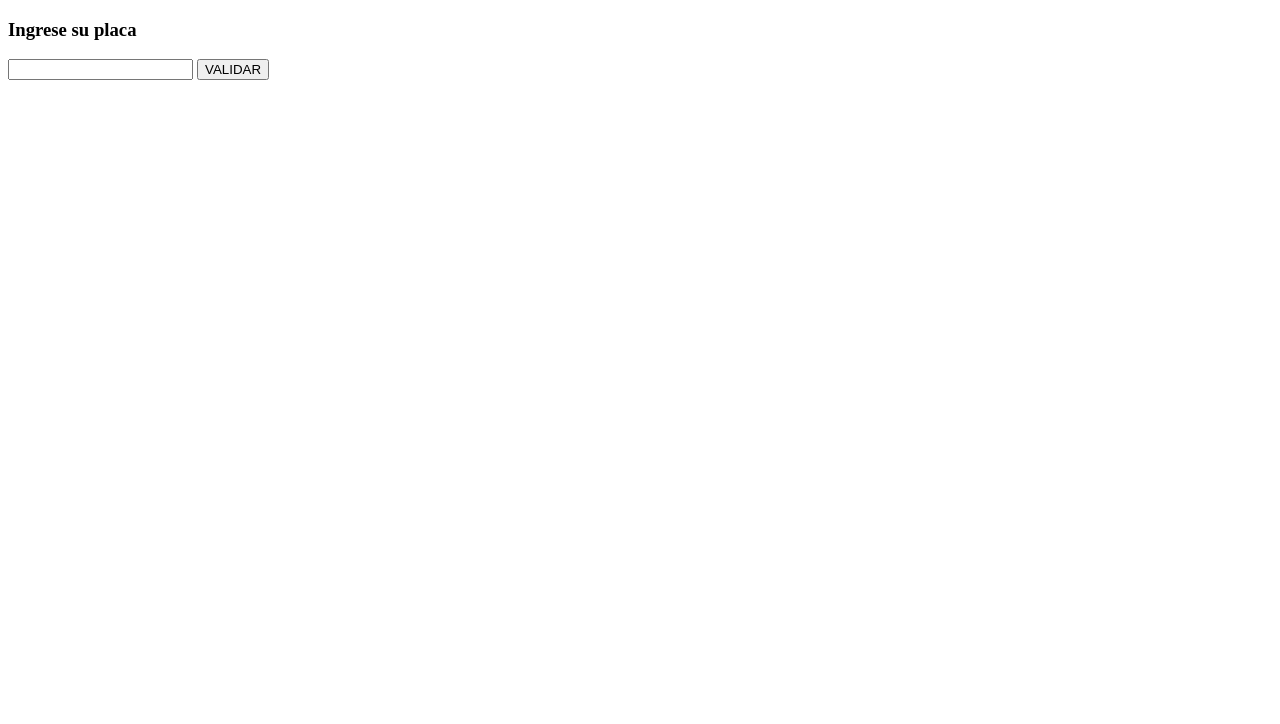
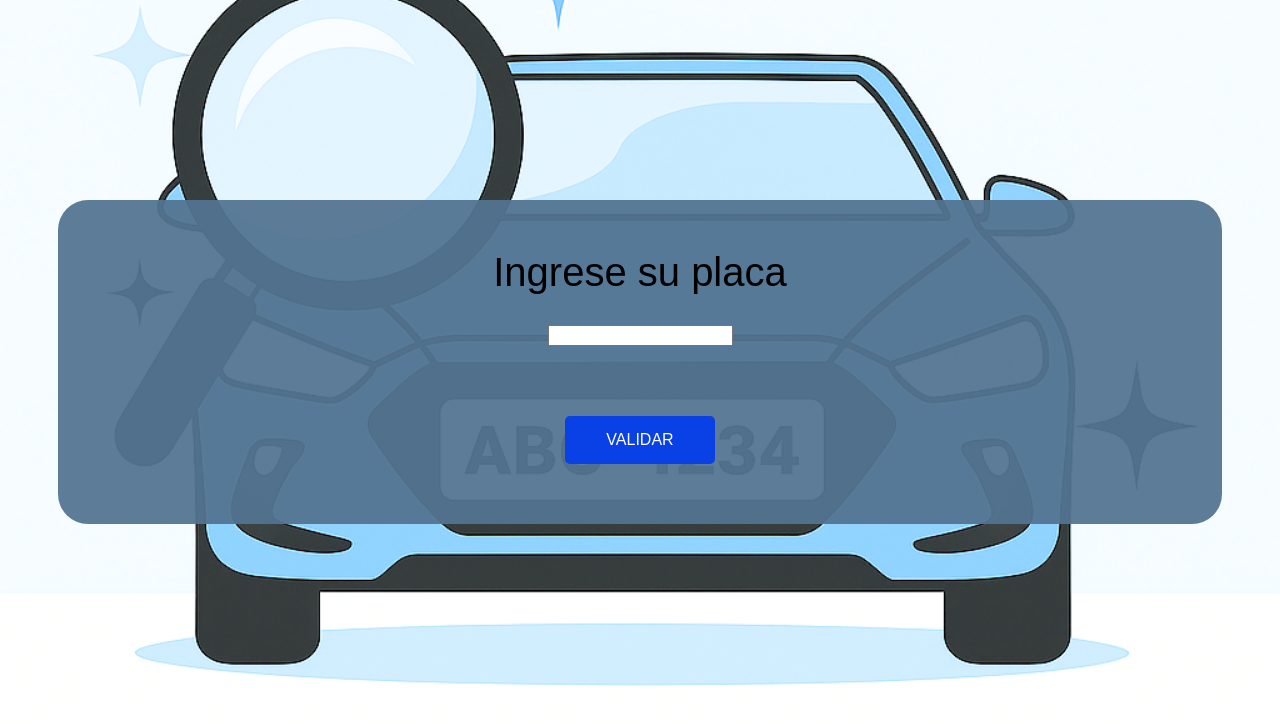
Before and after one commit to luisAristeguieta/krakeDev, a plain HTML site: page placas/placa.html in a window 1280 px wide. Drawn offline with Linux system fonts and the light colour scheme.

Commit message:
Se modifica ligeramente funcion validarEstructura, y se edita interfaz

```diff
--- a/placas/placa.html
+++ b/placas/placa.html
@@ -9,14 +9,23 @@
 
     </head>
     <body>
-        <h3>Ingrese su placa</h3>
-        <input type="text" id="txtPlaca"/>
+    <div class="contenido">
+            <div class="titulo">
+                 Ingrese su placa
+            </div>
 
-        <input type="button" value="VALIDAR"
-        onclick="validarPlaca()"/>
+            <div class = "cajaTexto">
+                 <input type="text" id="txtPlaca"/>
+            </div>
 
-        <h3 id="lblResultado"></h3>
-        <h3 id="lblError"></h3>
+            <div class="boton">
+                <input class="estiloBoton" type="button" value="VALIDAR" onclick="validarPlaca()"/>
+            </div>
 
+            <div class="areaResultado">
+                <div class="resultado" id="lblResultado"></div>
+                <div class="error" id="lblError"></div>
+            </div>
+    </div>
     </body>
 </html>
--- a/placas/placas.css
+++ b/placas/placas.css
@@ -0,0 +1,112 @@
+body {
+    background-image: url("placa6.png");
+    background-size: cover;
+    background-repeat: no-repeat;
+    background-position: center;
+    background-color: aliceblue;
+}
+
+
+.contenido{
+    display: flex;
+    flex-direction: column;
+    background-color: rgba(83, 116, 145, 0.938);
+    margin-top: 200px;
+    margin-left: 50px;
+    margin-right: 50px;
+    border-radius: 30px;
+}
+
+
+.titulo{
+    display: flex;
+    flex-direction: row;
+    justify-content: center;
+    margin-top: 50px;
+    margin-bottom: 30px;
+    font-size: 40px;
+    font-family: Arial, Helvetica, sans-serif;
+}
+
+.ingresoDatos{
+    padding: 10px;
+    display: flex;
+    flex-direction: column;
+    justify-content: center; /* Propiedad modificada para que el contenido este a la derecha*/
+    font-family: Arial, Helvetica, sans-serif;
+}
+
+
+.cajaTexto{
+    display: flex;
+    flex-direction: row;
+    justify-content: center;
+    margin-bottom: 50px;
+}
+
+.estiloBoton{
+    background-color: rgb(9, 65, 231);
+    border: none;
+    color: white;
+    padding: 15px;
+    text-align: center;
+    font-size: 16px;
+    border-radius: 5px;
+    width: 150px; /* Agrego esta nueva propiedad, esto garantiza que el tamano de los botones tenga en el mismo ancho*/
+
+}
+.estiloBoton:hover {
+    background-color:white;
+    color: rgb(9, 109, 231);
+    border:1px;
+    border-radius: 5px;
+}
+.estiloBoton:active{
+    border: none;
+    color: white;
+    padding: 15px;
+    text-align: center;
+    font-size: 16px;
+    border-radius: 5px;
+}
+.boton{
+    display: flex;
+    flex-direction: row;
+    justify-content: center;
+    margin-top: 20px;
+}
+.contenedorBoton{
+    display: flex;
+    flex:1;
+    justify-content: center;
+}
+
+.areaResultado{
+    display: flex;
+    flex:1;
+    flex-direction: column;
+    justify-content: center;
+    align-items: center;
+}
+
+.resultado{
+    display: flex;
+    flex:1;
+    flex-direction: row;
+    font-size: 20px;
+    font-family: Arial, Helvetica, sans-serif;
+    margin-top: 30px;
+    color: rgb(43, 255, 0);
+
+}
+
+.error{
+    display: flex;
+    flex:1;
+    flex-direction: row;
+    font-size: 15px;
+    font-family: Arial, Helvetica, sans-serif;
+    margin-top: 30px;
+    color: red;
+
+}
--- a/placas/serviciosPlacas.js
+++ b/placas/serviciosPlacas.js
@@ -4,9 +4,7 @@ let mensajeError = "";
 // Validacion de la longitud de la placa
 if (placa.length < 7 || placa.length > 8) {
     mensajeError = mensajeError + "La placa debe tener 7 u 8 caracteres. ";
-}
-
-// Validacion de los caracteres en mayusculas
+} else { // Validacion de los caracteres en mayusculas / Siempre y cuando tengan 7 u 8 caracteres
 // Se agrega esctructura indexada [] para que le pase el orden del caracter a evaluar y no un numero
 if (esMayuscula(placa[0]) == false){
     mensajeError = mensajeError + "El caracter 1 debe ser una letra Mayuscula. ";
@@ -45,6 +43,9 @@ if (placa.length == 8){
     mensajeError = mensajeError + "El caracter 8 debe ser un Numero. ";
     }
 }
+
+}
+
 
 if (mensajeError == ""){
     return null;
```
Also changed, not shown: placas/placa6.png (added).
